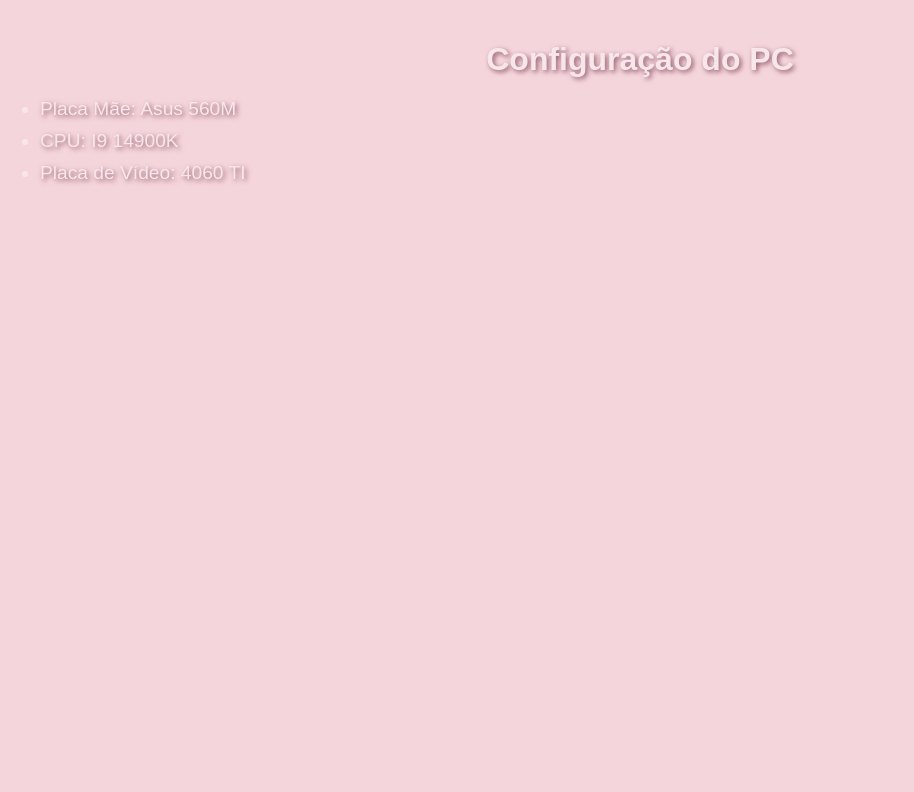
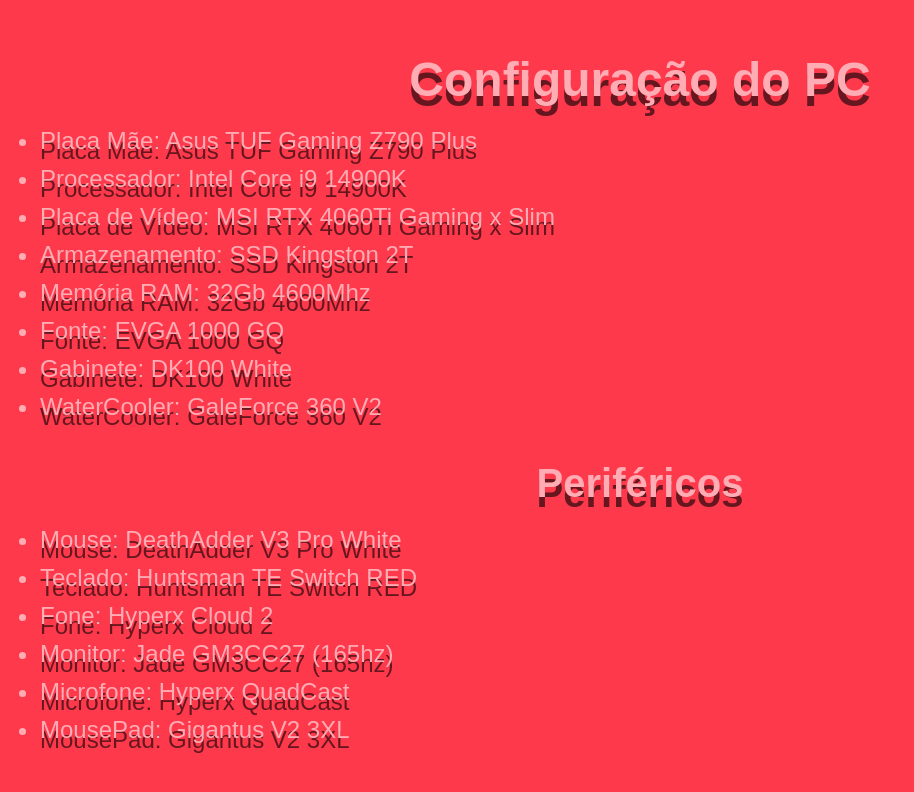
Before and after one commit to LUiGG1/Configura-o-do-PC-e-Perif-ricos, a plain HTML site: page index.html in a window 1280 px wide. Shown: the whole page, without its empty margins (0-914 px from the left). Drawn offline with Linux system fonts and the light colour scheme; a web font is replaced by a local one.

Commit message:
index.html

```diff
--- a/index.html
+++ b/index.html
@@ -9,23 +9,29 @@
 
         body {
             font-family: 'Brevia', sans-serif;
-            background-color: #f5d5dc; /* Cor cereja clara pastel */
-            color: #f7e7eb; /* Cor da fonte, ligeiramente mais clara que o fundo */
+            background-color: #fe394c; /* Cor de fundo */
+            color: #ffacb4; /* Cor da fonte */
             margin: 0;
             padding: 20px;
-            text-shadow: 2px 2px 5px rgba(101, 34, 56, 0.7); /* Sombra de texto */
+            text-shadow: 0px 10px 0px rgba(0, 0, 0, 0.6); /* Sombra do texto */
         }
         h1 {
-            font-size: 2em;
+            font-size: 3em; /* Tamanho do título */
             text-align: center;
             margin-bottom: 20px;
+        }
+        h2 {
+            font-size: 2.5em; /* Tamanho do subtítulo */
+            margin-top: 40px;
+            margin-bottom: 20px;
+            text-align: center;
         }
         ul {
             list-style-type: disc; /* Bolinhas antes dos itens */
             padding-left: 20px;
         }
         li {
-            font-size: 1.2em; /* Tamanho da fonte */
+            font-size: 1.5em; /* Tamanho da fonte dos itens */
             margin-bottom: 10px;
         }
     </style>
@@ -33,10 +39,24 @@
 <body>
     <h1>Configuração do PC</h1>
     <ul>
-        <li>Placa Mãe: Asus 560M</li>
-        <li>CPU: I9 14900K</li>
-        <li>Placa de Vídeo: 4060 TI</li>
-        <!-- Adicione mais itens aqui -->
+        <li>Placa Mãe: Asus TUF Gaming Z790 Plus</li>
+        <li>Processador: Intel Core i9 14900K</li>
+        <li>Placa de Vídeo: MSI RTX 4060Ti Gaming x Slim</li>
+        <li>Armazenamento: SSD Kingston 2T</li>
+        <li>Memória RAM: 32Gb 4600Mhz</li>
+        <li>Fonte: EVGA 1000 GQ</li>
+        <li>Gabinete: DK100 White</li>
+        <li>WaterCooler: GaleForce 360 V2</li>
+    </ul>
+
+    <h2>Periféricos</h2>
+    <ul>
+        <li>Mouse: DeathAdder V3 Pro White</li>
+        <li>Teclado: Huntsman TE Switch RED</li>
+        <li>Fone: Hyperx Cloud 2</li>
+        <li>Monitor: Jade GM3CC27 (165hz)</li>
+        <li>Microfone: Hyperx QuadCast</li>
+        <li>MousePad: Gigantus V2 3XL</li>
     </ul>
 </body>
 </html>
```
